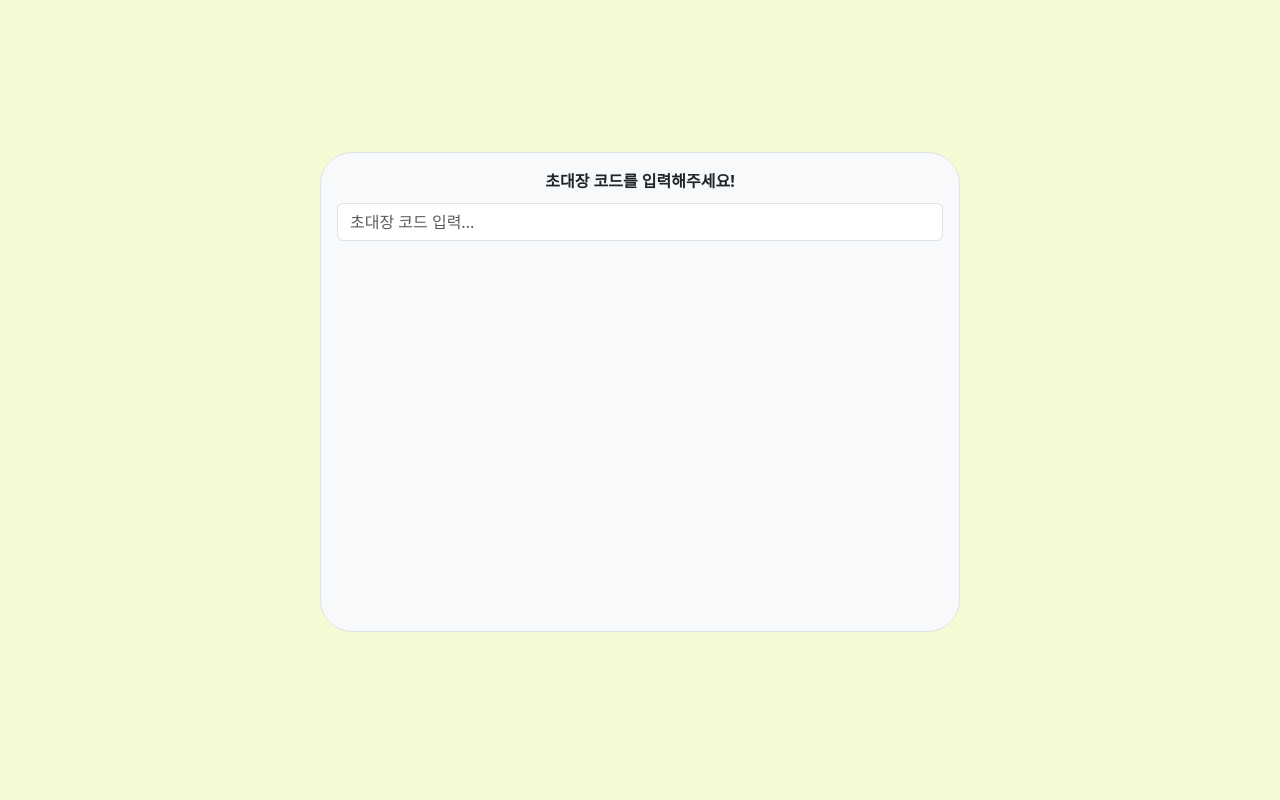
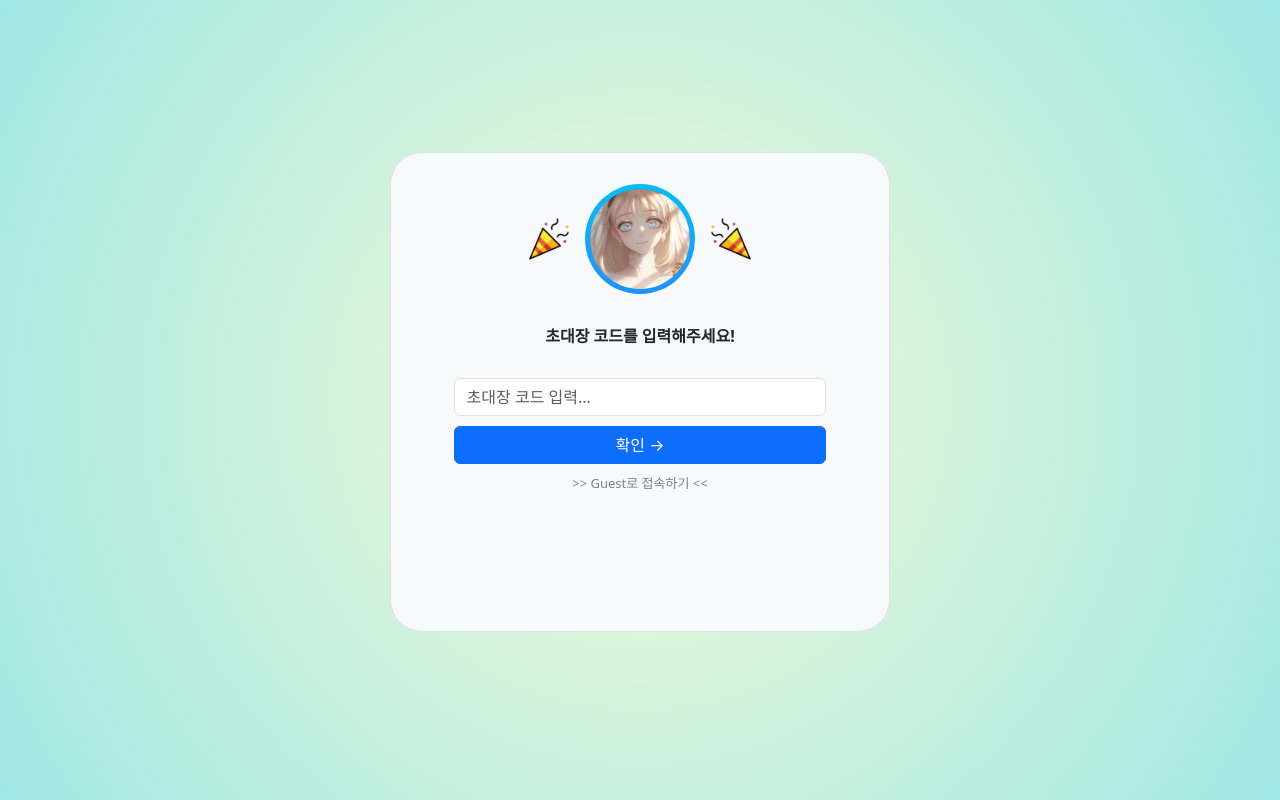
Before and after one commit to kkhy1234/nihabirthday-project, a website: page src/public/webapp/login/index.html in a window 1280 px wide. Drawn offline with Linux system fonts and the light colour scheme.

Commit message:
로그인 페이지 수정 (배경 변경 및 버튼 추가)

```diff
--- a/src/public/css/login/login.css
+++ b/src/public/css/login/login.css
@@ -9,7 +9,7 @@ html, body {
 .main_container {
   width: 100%;
   height: 100%;
-  background-color: #f5fad5;
+  background: radial-gradient(circle, #f5fad5, #a0e7e5);
   display:flex;
   justify-content: center;
   align-items: center;
@@ -19,7 +19,64 @@ html, body {
   display:flex;
   flex-direction: column;
   align-items: center;
+  min-height:400px;
   gap: 10px; /* strong과 input 사이 여백 */
+}
+
+#login_header {
+  margin-top:15px;
+  display: flex;
+  align-items: center;     /* 세로 중앙 정렬 */
+  gap: 10px;               /* 폭죽과 프로필 사이 간격 */
+  margin-bottom: 20px;
+}
+
+.profile-border {
+  width: 110px;           /* 테두리 포함 크기 */
+  height: 110px;
+  padding: 5px;           /* 테두리 두께 */
+  border-radius: 50%;     /* 원형 */
+  background: linear-gradient(1deg, #1e90ff, #00bfff); /* 푸른색 그라데이션 */
+  display: flex;
+  justify-content: center;
+  align-items: center;
+}
+
+.profile-img {
+  width: 100px;       /* 가로 크기 */
+  height: 100px;      /* 세로 크기 */
+  border-radius: 50%; /* 둥글게 만들기 */
+  object-fit: cover;  /* 이미지 비율 유지하며 잘라서 꽉 채우기 */
+}
+
+.firework-img {
+  width: 50px;
+  height: 50px;
+}
+
+.firework-img-trans {
+  width: 50px;
+  height: 50px;
+  transform: scaleX(-1); /* 좌우 반전 */
+}
+
+#input_box {
+  width: 80%;
+}
+
+#check_btn {
+  width: 80%;
+}
+
+#loginGuest_btn {
+  font-size: 13px;
+  color: #808080;
+  cursor: pointer;
+  user-select: none;
+}
+
+strong {
+  margin-bottom: 20px;
 }
 
 /* 모바일 (화면 너비 768px 이하) */
@@ -42,7 +99,7 @@ html, body {
 /* 데스크탑 (1201px 이상) */
 @media (min-width: 1201px) {
   .loginbox {
-    width: 50%;
-    height: 60%;
+    width: 500px;
+    height: 480px;
   }
 }
--- a/src/public/webapp/login/index.html
+++ b/src/public/webapp/login/index.html
@@ -11,9 +11,23 @@
 <body>
   <div class="main_container">
     <div class="loginbox p-3 mb-3 bg-light border rounded-5">
+      <div id="login_header">
+        <img src="../../img/login/firework.png" class="firework-img">
+        <div class="profile-border">
+          <img src="../../img/login/loginProfile.jpg" class="profile-img" alt="프로필">
+        </div>
+        <img src="../../img/login/firework.png" class="firework-img-trans">
+      </div>
+
       <strong>초대장 코드를 입력해주세요!</strong>
 
-      <input type="text" class="form-control" id="invateCode" placeholder="초대장 코드 입력...">
+      <div id="input_box">
+        <input type="text" class="form-control" id="invateCode" placeholder="초대장 코드 입력...">
+      </div>
+
+      <button id="check_btn" type="button" class="btn btn-primary">확인 →</button>
+
+      <a herf="#" id="loginGuest_btn">>> Guest로 접속하기 <<</a>
     </div>
   </div>
 </body>
```
Also changed, not shown: src/public/img/login/firework.png (added), src/public/img/login/loginProfile.jpg (added).
